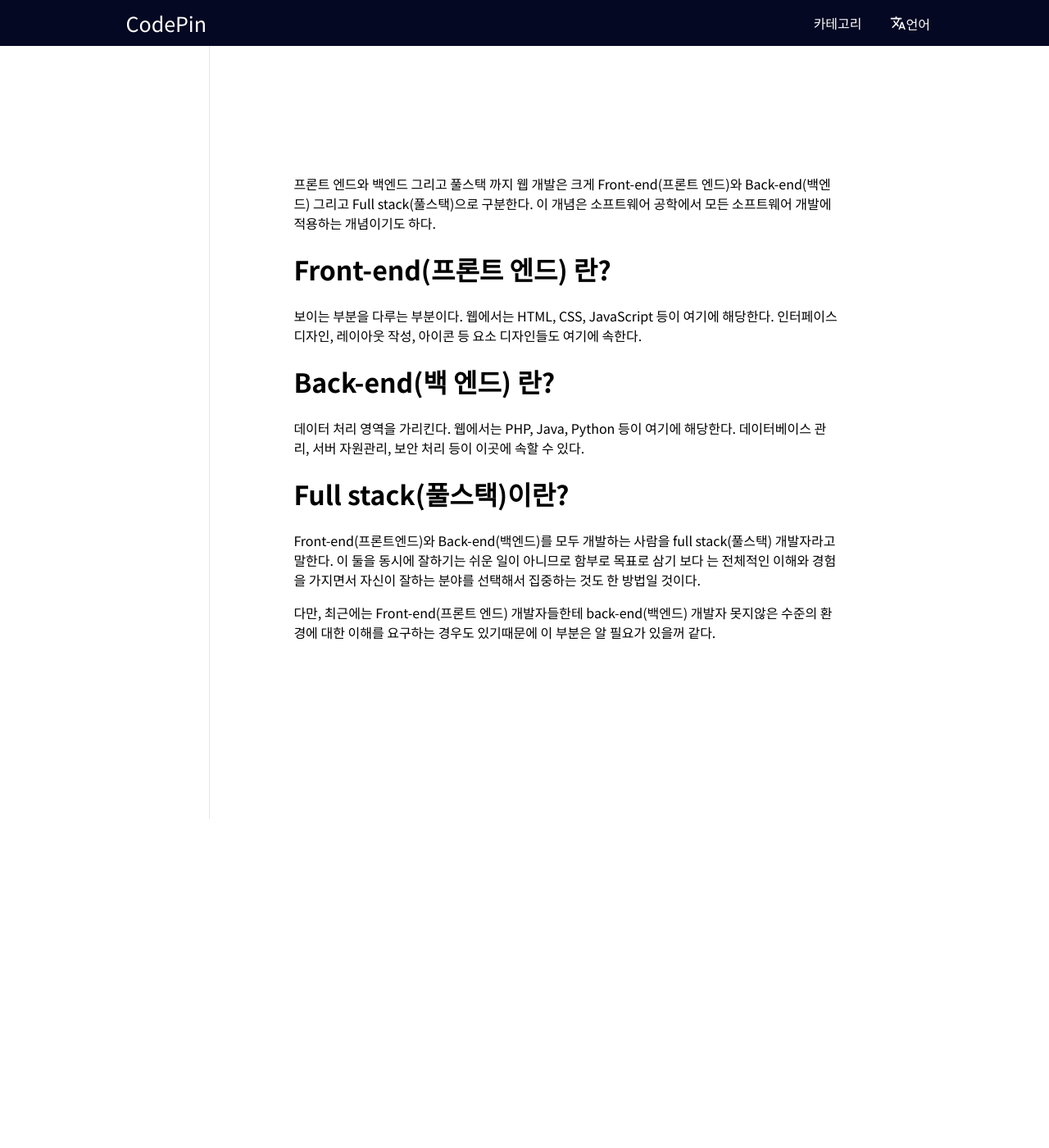
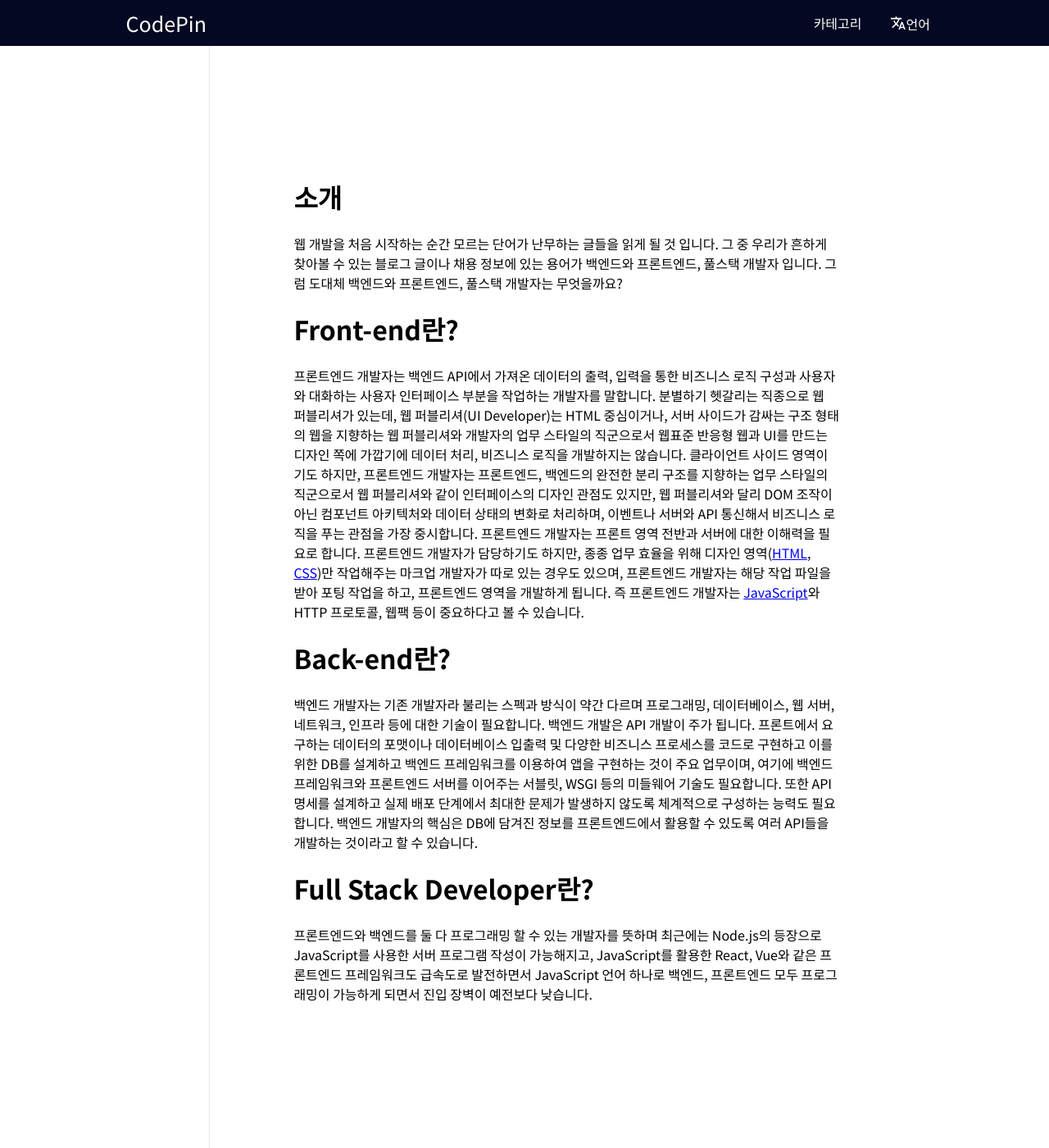
Before and after one commit to WADE-OSS/CodePin, a Jekyll site: the page built from _posts/2022-05-19-backendandfrontend.md, in a window 1280 px wide and 1400 px high. Shown: the whole window at 82% size. Built offline with Jekyll 4.4.1, drawn with Linux system fonts in a browser that asks for light colours; Markdown is read by kramdown in place of the engine named in the settings.

Commit message:
Update 2022-05-19-backendandfrontend.md

```diff
--- a/_posts/2022-05-19-backendandfrontend.md
+++ b/_posts/2022-05-19-backendandfrontend.md
@@ -1,31 +1,24 @@
 ---
-title: 프론트엔드와 백엔드 그리고 풀스택 까지
+title: 백엔드와 프론트엔드 그리고 풀스택 개발자
 info: 프론트엔드, 백엔드, 풀스택 개발자에 대한 설명글 입니다.
 categorys : [Knowledge]
 ---
 
-프론트 엔드와 백엔드 그리고 풀스택 까지
-웹 개발은 크게 Front-end(프론트 엔드)와 Back-end(백엔드) 그리고 Full stack(풀스택)으로 구분한다.
-이 개념은 소프트웨어 공학에서 모든 소프트웨어 개발에 적용하는 개념이기도 하다.
+# 소개
+웹 개발을 처음 시작하는 순간 모르는 단어가 난무하는 글들을 읽게 될 것 입니다.
+그 중 우리가 흔하게 찾아볼 수 있는 블로그 글이나 채용 정보에 있는 용어가 백엔드와 프론트엔드, 풀스택 개발자 입니다.
+그럼 도대체 백엔드와 프론트엔드, 풀스택 개발자는 무엇을까요?
+
+# Front-end란?
+프론트엔드 개발자는 백엔드 API에서 가져온 데이터의 출력, 입력을 통한 비즈니스 로직 구성과 사용자와 대화하는 사용자 인터페이스 부분을 작업하는 개발자를 말합니다.
+분별하기 헷갈리는 직종으로 웹 퍼블리셔가 있는데, 웹 퍼블리셔(UI Developer)는 HTML 중심이거나, 서버 사이드가 감싸는 구조 형태의 웹을 지향하는 웹 퍼블리셔와 개발자의 업무 스타일의 직군으로서 웹표준 반응형 웹과 UI를 만드는 디자인 쪽에 가깝기에 데이터 처리, 비즈니스 로직을 개발하지는 않습니다. 클라이언트 사이드 영역이기도 하지만, 프론트엔드 개발자는 프론트엔드, 백엔드의 완전한 분리 구조를 지향하는 업무 스타일의 직군으로서 웹 퍼블리셔와 같이 인터페이스의 디자인 관점도 있지만, 웹 퍼블리셔와 달리 DOM 조작이 아닌 컴포넌트 아키텍처와 데이터 상태의 변화로 처리하며, 이벤트나 서버와 API 통신해서 비즈니스 로직을 푸는 관점을 가장 중시합니다.
+프론트엔드 개발자는 프론트 영역 전반과 서버에 대한 이해력을 필요로 합니다. 프론트엔드 개발자가 담당하기도 하지만, 종종 업무 효율을 위해 디자인 영역([HTML](https://developer.wade.pw/lang/html), [CSS](https://developer.wade.pw/lang/css))만 작업해주는 마크업 개발자가 따로 있는 경우도 있으며, 프론트엔드 개발자는 해당 작업 파일을 받아 포팅 작업을 하고, 프론트엔드 영역을 개발하게 됩니다. 즉 프론트엔드 개발자는 [JavaScript](https://developer.wade.pw/lang/javascript)와 HTTP 프로토콜, 웹팩 등이 중요하다고 볼 수 있습니다.
 
 
-
-# Front-end(프론트 엔드) 란?
-보이는 부분을 다루는 부분이다.
-웹에서는 HTML, CSS, JavaScript 등이 여기에 해당한다.
-인터페이스 디자인, 레이아웃 작성, 아이콘 등 요소 디자인들도 여기에 속한다.
+# Back-end란?
+백엔드 개발자는 기존 개발자라 불리는 스펙과 방식이 약간 다르며 프로그래밍, 데이터베이스, 웹 서버, 네트워크, 인프라 등에 대한 기술이 필요합니다.
+백엔드 개발은 API 개발이 주가 됩니다. 프론트에서 요구하는 데이터의 포맷이나 데이터베이스 입출력 및 다양한 비즈니스 프로세스를 코드로 구현하고 이를 위한 DB를 설계하고 백엔드 프레임워크를 이용하여 앱을 구현하는 것이 주요 업무이며, 여기에 백엔드 프레임워크와 프론트엔드 서버를 이어주는 서블릿, WSGI 등의 미들웨어 기술도 필요합니다. 또한 API 명세를 설계하고 실제 배포 단계에서 최대한 문제가 발생하지 않도록 체계적으로 구성하는 능력도 필요합니다. 백엔드 개발자의 핵심은 DB에 담겨진 정보를 프론트엔드에서 활용할 수 있도록 여러 API들을 개발하는 것이라고 할 수 있습니다.
 
 
-
-# Back-end(백 엔드) 란?
-데이터 처리 영역을 가리킨다.
-웹에서는 PHP, Java, Python 등이 여기에 해당한다.
-데이터베이스 관리, 서버 자원관리, 보안 처리 등이 이곳에 속할 수 있다.
-
-
-
-# Full stack(풀스택)이란?
-Front-end(프론트엔드)와 Back-end(백엔드)를 모두 개발하는 사람을 full stack(풀스택) 개발자라고 말한다.
-이 둘을 동시에 잘하기는 쉬운 일이 아니므로 함부로 목표로 삼기 보다 는 전체적인 이해와 경험을 가지면서 자신이 잘하는 분야를 선택해서 집중하는 것도 한 방법일 것이다.
-
-다만, 최근에는 Front-end(프론트 엔드) 개발자들한테 back-end(백엔드) 개발자 못지않은 수준의 환경에 대한 이해를 요구하는 경우도 있기때문에 이 부분은 알 필요가 있을꺼 같다.
+# Full Stack Developer란?
+프론트엔드와 백엔드를 둘 다 프로그래밍 할 수 있는 개발자를 뜻하며 최근에는 Node.js의 등장으로 JavaScript를 사용한 서버 프로그램 작성이 가능해지고, JavaScript를 활용한 React, Vue와 같은 프론트엔드 프레임워크도 급속도로 발전하면서 JavaScript 언어 하나로 백엔드, 프론트엔드 모두 프로그래밍이 가능하게 되면서 진입 장벽이 예전보다 낮습니다.
```
